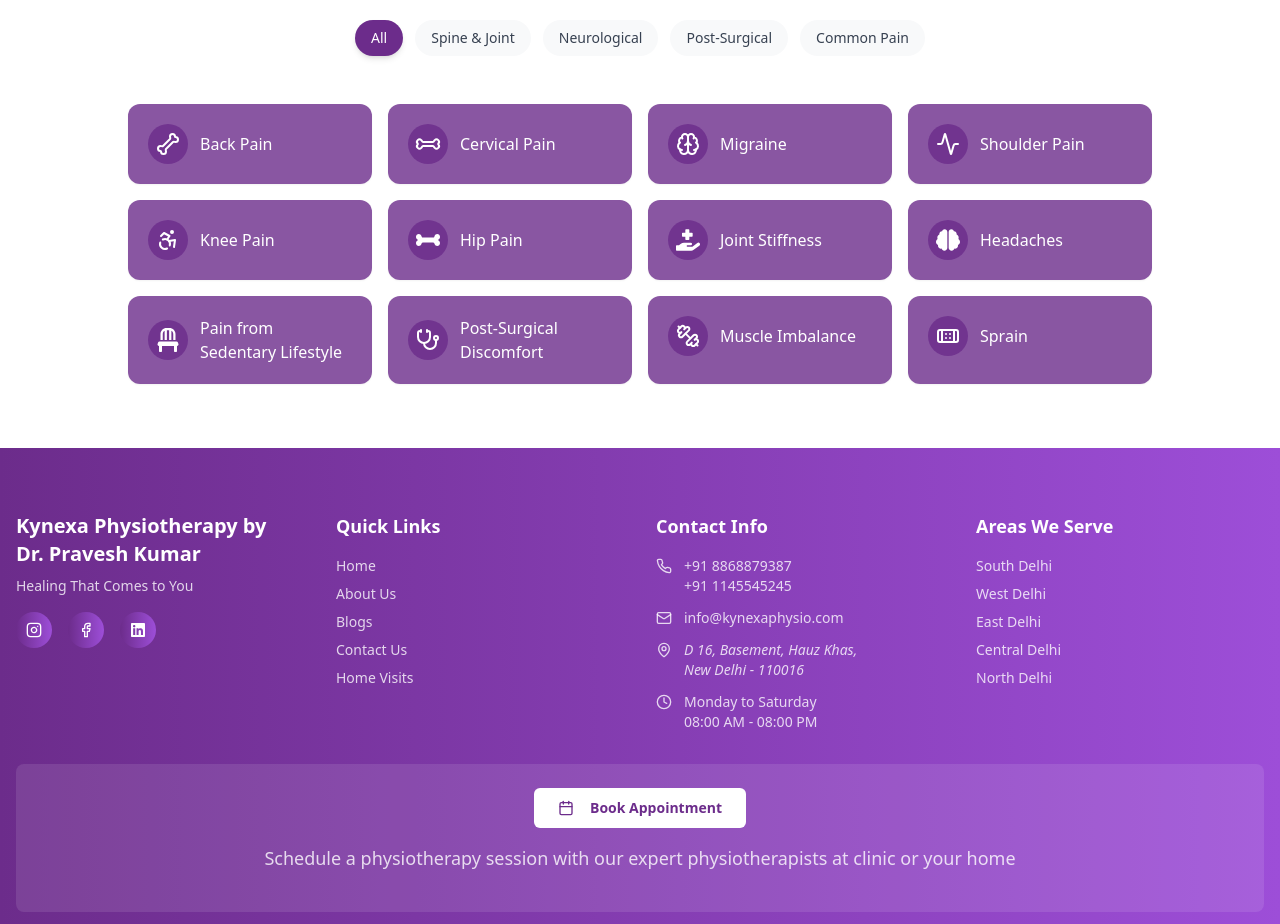
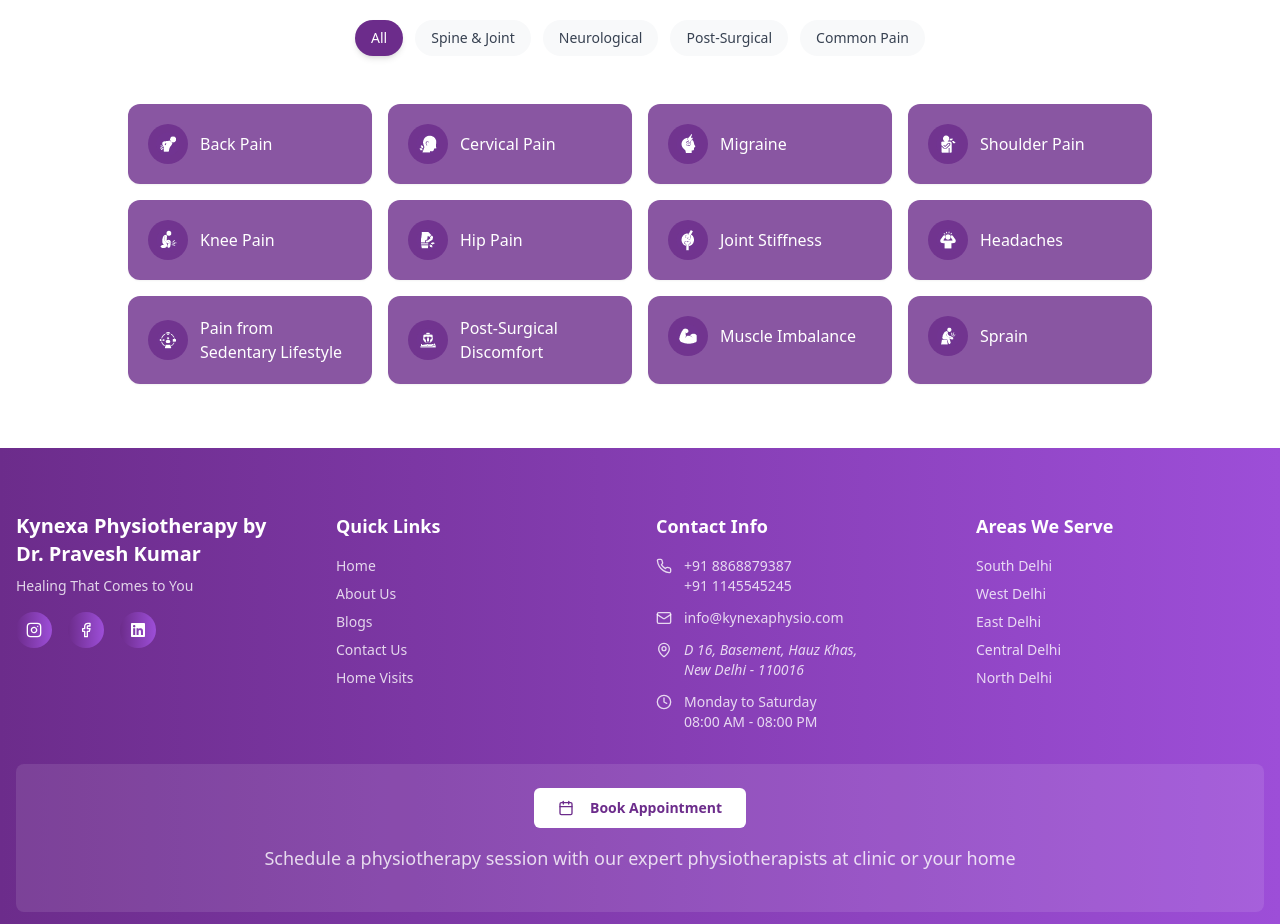
Before and after one commit to Shivamup51/demo, a Next.js app: page / in a window 1280 px wide. Shown: the part 5180-6104 px from the top of the page. Built offline with nearby package versions, Linux system fonts and the light colour scheme.

Commit message:
Update HomePage to replace condition icons with image paths for improved visual consistency and performance.

```diff
--- a/app/page.tsx
+++ b/app/page.tsx
@@ -141,62 +141,62 @@ export default function HomePage() {
     {
       name: "Back Pain",
       category: "Spine & Joint",
-      icon: <Bone className="w-5 h-5 sm:w-6 sm:h-6 text-white" />
+      icon: "/icons/Icons-01.png"
     },
     {
       name: "Cervical Pain",
       category: "Spine & Joint",
-      icon: <Bone className="w-5 h-5 sm:w-6 sm:h-6 text-white rotate-45" />
+      icon: "/icons/Icons-02.png"
     },
     {
       name: "Migraine",
       category: "Neurological",
-      icon: <Brain className="w-5 h-5 sm:w-6 sm:h-6 text-white" />
+      icon: "/icons/Icons-03.png"
     },
     {
       name: "Shoulder Pain",
       category: "Spine & Joint",
-      icon: <Activity className="w-5 h-5 sm:w-6 sm:h-6 text-white" />
+      icon: "/icons/Icons-04.png"
     },
     {
       name: "Knee Pain",
       category: "Spine & Joint",
-      icon: <Accessibility className="w-5 h-5 sm:w-6 sm:h-6 text-white" />
+      icon: "/icons/Icons-05.png"
     },
     {
       name: "Hip Pain",
       category: "Spine & Joint",
-      icon: <FaBone className="w-5 h-5 sm:w-6 sm:h-6 text-white" />
+      icon: "/icons/Icons-06.png"
     },
     {
       name: "Joint Stiffness",
       category: "Spine & Joint",
-      icon: <FaHandHoldingMedical className="w-5 h-5 sm:w-6 sm:h-6 text-white" />
+      icon: "/icons/Icons-07.png"
     },
     {
       name: "Headaches",
       category: "Neurological",
-      icon: <FaBrain className="w-5 h-5 sm:w-6 sm:h-6 text-white" />
+      icon: "/icons/Icons-08.png"
     },
     {
       name: "Pain from Sedentary Lifestyle",
       category: "Common Pain",
-      icon: <FaChair className="w-5 h-5 sm:w-6 sm:h-6 text-white" />
+      icon: "/icons/Icons-09.png"
     },
     {
       name: "Post-Surgical Discomfort",
       category: "Post-Surgical",
-      icon: <Stethoscope className="w-5 h-5 sm:w-6 sm:h-6 text-white" />
+      icon: "/icons/Icons-10.png"
     },
     {
       name: "Muscle Imbalance",
       category: "Common Pain",
-      icon: <Dumbbell className="w-5 h-5 sm:w-6 sm:h-6 text-white" />
+      icon: "/icons/Icons-11.png"
     },
     {
       name: "Sprain",
       category: "Common Pain",
-      icon: <Bandage className="w-5 h-5 sm:w-6 sm:h-6 text-white" />
+      icon: "/icons/Icons-12.png"
     },
   ];
 
@@ -798,7 +798,13 @@ With a strong emphasis on patient education, proactive care, and long-term welln
                   <Card className="border-none rounded-xl shadow-sm hover:shadow-md transition-shadow bg-[#6c2c8b]/80 h-full">
                     <CardContent className="p-4 sm:p-5 flex items-center gap-3">
                       <div className="bg-[#6c2c8b]/80 w-8 h-8 sm:w-10 sm:h-10 rounded-full flex items-center justify-center flex-shrink-0">
-                        {condition.icon}
+                        <Image
+                          src={condition.icon}
+                          alt={condition.name}
+                          width={24}
+                          height={24}
+                          className="w-5 h-5 sm:w-6 sm:h-6 object-contain"
+                        />
                       </div>
                       <h3 className="text-sm sm:text-base font-medium text-white text-left flex-grow">{condition.name}</h3>
                     </CardContent>
```
